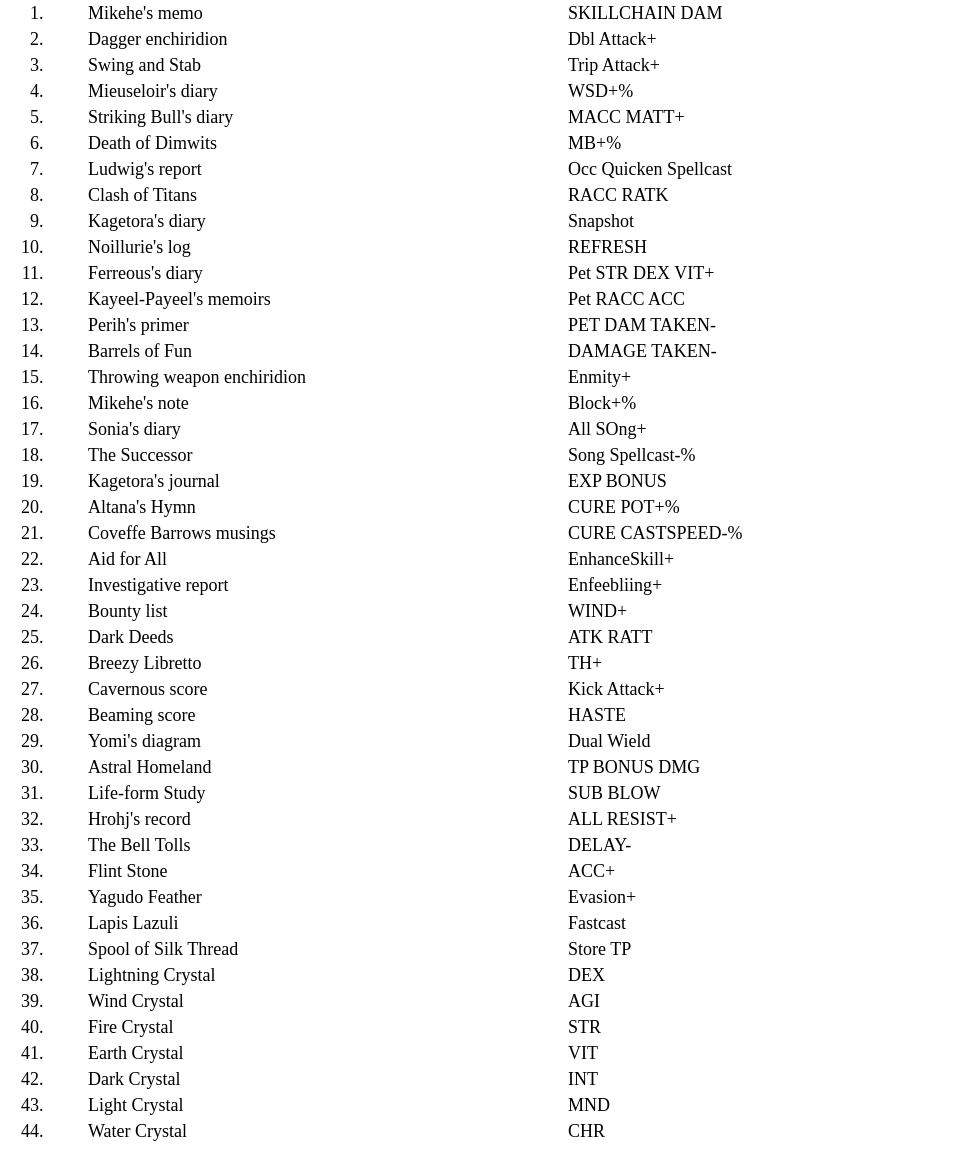
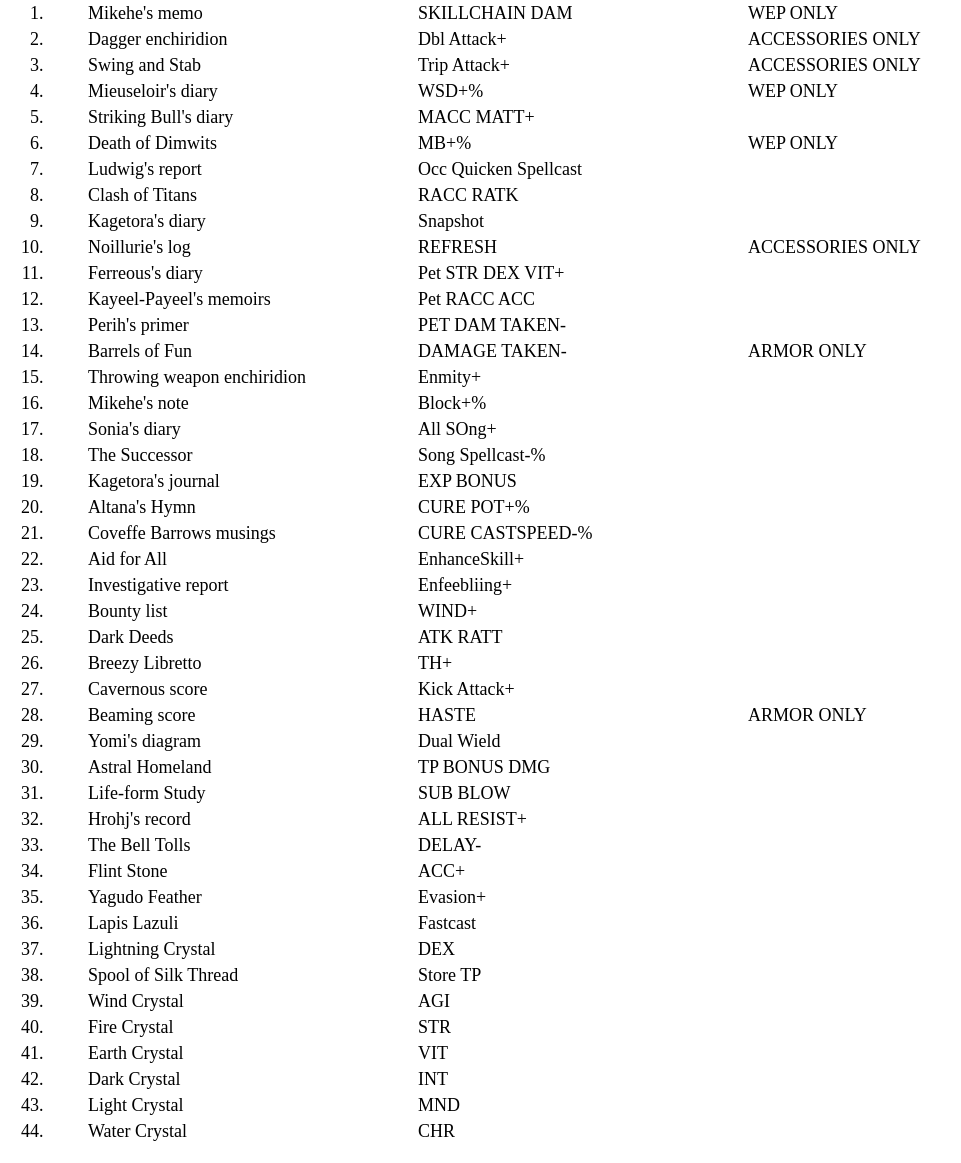
Before and after one commit to npropst78/ffxiaug, a plain HTML site: page index.html in a window 1280 px wide. Shown: the part 247-1410 px from the top of the page, without its empty margins (0-961 px from the left). Drawn offline with Linux system fonts and the light colour scheme.

Commit message:
New aug fields

```diff
--- a/index.html
+++ b/index.html
@@ -6,7 +6,7 @@
     <title>FFXI Augments</title>
     <style>
         li {
-            width: 800px;
+            width: 1000px;
             font-size: 18px;
             list-style: decimal;
         }
@@ -14,10 +14,11 @@
             padding: 0 40px 5px 40px;
         }
         li span:nth-child(1) {
-            width: 400px;
+            width: 250px;
             display: inline-block;
         }
         li span:nth-child(2) {
+            width: 250px;
             display: inline-block;
         }
 
@@ -37,50 +38,50 @@
 <p>Items can be purchased from the sparks vendor under Skil Up tomes.</p>
 
 <ul>
-    <li><span>Mikehe's memo</span><span>SKILLCHAIN DAM</span></li>
-    <li><span>Dagger enchiridion</span><span>Dbl Attack+</span></li>
-    <li><span>Swing and Stab</span><span>Trip Attack+</span></li>
-    <li><span>Mieuseloir's diary</span><span>WSD+%</span></li>
-    <li><span>Striking Bull's diary</span><span>MACC MATT+</span></li>
-    <li><span>Death of Dimwits</span><span>MB+%</span></li>
-    <li><span>Ludwig's report</span><span>Occ Quicken Spellcast</span></li>
-    <li><span>Clash of Titans</span><span>RACC RATK</span></li>
-    <li><span>Kagetora's diary</span><span>Snapshot</span></li>
-    <li><span>Noillurie's log</span><span>REFRESH</span></li>
-    <li><span>Ferreous's diary</span><span>Pet STR DEX VIT+</span></li>
-    <li><span>Kayeel-Payeel's memoirs</span><span>Pet RACC ACC</span></li>
-    <li><span>Perih's primer</span><span>PET DAM TAKEN-</span></li>
-    <li><span>Barrels of Fun</span><span>DAMAGE TAKEN-</span></li>
-    <li><span>Throwing weapon enchiridion</span><span>Enmity+</span></li>
-    <li><span>Mikehe's note</span><span>Block+%</span></li>
-    <li><span>Sonia's diary</span><span>All SOng+</span></li>
-    <li><span>The Successor</span><span>Song Spellcast-%</span></li>
-    <li><span>Kagetora's journal</span><span>EXP BONUS</span></li>
-    <li><span>Altana's Hymn</span><span>CURE POT+%</span></li>
-    <li><span>Coveffe Barrows musings</span><span>CURE CASTSPEED-%</span></li>
-    <li><span>Aid for All</span><span>EnhanceSkill+</span></li>
-    <li><span>Investigative report</span><span>Enfeebliing+</span></li>
-    <li><span>Bounty list</span><span>WIND+</span></li>
-    <li><span>Dark Deeds</span><span>ATK RATT</span></li>
-    <li><span>Breezy Libretto</span><span>TH+</span></li>
-    <li><span>Cavernous score</span><span>Kick Attack+</span></li>
-    <li><span>Beaming score</span><span>HASTE</span></li>
-    <li><span>Yomi's diagram</span><span>Dual Wield</span></li>
-    <li><span>Astral Homeland</span><span>TP BONUS DMG</span></li>
-    <li><span>Life-form Study</span><span>SUB BLOW</span></li>
-    <li><span>Hrohj's record</span><span>ALL RESIST+</span></li>
-    <li><span>The Bell Tolls</span><span>DELAY-</span></li>
-    <li><span>Flint Stone</span><span>ACC+</span></li>
-    <li><span>Yagudo Feather</span><span>Evasion+</span></li>
-    <li><span>Lapis Lazuli</span><span>Fastcast</span></li>
-    <li><span>Spool of Silk Thread</span><span>Store TP</span></li>
-    <li><span>Lightning Crystal</span><span>DEX</span></li>
-    <li><span>Wind Crystal</span><span>AGI</span></li>
-    <li><span>Fire Crystal</span><span>STR</span></li>
-    <li><span>Earth Crystal</span><span>VIT</span></li>
-    <li><span>Dark Crystal</span><span>INT</span></li>
-    <li><span>Light Crystal</span><span>MND</span></li>
-    <li><span>Water Crystal</span><span>CHR</span></li>
+    <li><span>Mikehe's memo</span><span>SKILLCHAIN DAM</span><span>WEP ONLY</span></li>
+    <li><span>Dagger enchiridion</span><span>Dbl Attack+</span><span>ACCESSORIES ONLY</span></li>
+    <li><span>Swing and Stab</span><span>Trip Attack+</span><span>ACCESSORIES ONLY</span></li>
+    <li><span>Mieuseloir's diary</span><span>WSD+%</span><span>WEP ONLY</span></li>
+    <li><span>Striking Bull's diary</span><span>MACC MATT+</span><span></span></li>
+    <li><span>Death of Dimwits</span><span>MB+%</span><span>WEP ONLY</span></li>
+    <li><span>Ludwig's report</span><span>Occ Quicken Spellcast</span><span></span></li>
+    <li><span>Clash of Titans</span><span>RACC RATK</span><span></span></li>
+    <li><span>Kagetora's diary</span><span>Snapshot</span><span></span></li>
+    <li><span>Noillurie's log</span><span>REFRESH</span><span>ACCESSORIES ONLY</span></li>
+    <li><span>Ferreous's diary</span><span>Pet STR DEX VIT+</span><span></span></li>
+    <li><span>Kayeel-Payeel's memoirs</span><span>Pet RACC ACC</span><span></span></li>
+    <li><span>Perih's primer</span><span>PET DAM TAKEN-</span><span></span></li>
+    <li><span>Barrels of Fun</span><span>DAMAGE TAKEN-</span><span>ARMOR ONLY</span></li>
+    <li><span>Throwing weapon enchiridion</span><span>Enmity+</span><span></span></li>
+    <li><span>Mikehe's note</span><span>Block+%</span><span></span></li>
+    <li><span>Sonia's diary</span><span>All SOng+</span><span></span></li>
+    <li><span>The Successor</span><span>Song Spellcast-%</span><span></span></li>
+    <li><span>Kagetora's journal</span><span>EXP BONUS</span><span></span></li>
+    <li><span>Altana's Hymn</span><span>CURE POT+%</span><span></span></li>
+    <li><span>Coveffe Barrows musings</span><span>CURE CASTSPEED-%</span><span></span></li>
+    <li><span>Aid for All</span><span>EnhanceSkill+</span><span></span></li>
+    <li><span>Investigative report</span><span>Enfeebliing+</span><span></span></li>
+    <li><span>Bounty list</span><span>WIND+</span><span></span></li>
+    <li><span>Dark Deeds</span><span>ATK RATT</span><span></span></li>
+    <li><span>Breezy Libretto</span><span>TH+</span><span></span></li>
+    <li><span>Cavernous score</span><span>Kick Attack+</span><span></span></li>
+    <li><span>Beaming score</span><span>HASTE</span><span>ARMOR ONLY</span></li>
+    <li><span>Yomi's diagram</span><span>Dual Wield</span><span></span></li>
+    <li><span>Astral Homeland</span><span>TP BONUS DMG</span><span></span></li>
+    <li><span>Life-form Study</span><span>SUB BLOW</span><span></span></li>
+    <li><span>Hrohj's record</span><span>ALL RESIST+</span><span></span></li>
+    <li><span>The Bell Tolls</span><span>DELAY-</span><span></span></li>
+    <li><span>Flint Stone</span><span>ACC+</span><span></span></li>
+    <li><span>Yagudo Feather</span><span>Evasion+</span><span></span></li>
+    <li><span>Lapis Lazuli</span><span>Fastcast</span><span></span></li>
+    <li><span>Lightning Crystal</span><span>DEX</span><span></span></li>
+    <li><span>Spool of Silk Thread</span><span>Store TP</span><span></span></li>
+    <li><span>Wind Crystal</span><span>AGI</span><span></span></li>
+    <li><span>Fire Crystal</span><span>STR</span><span></span></li>
+    <li><span>Earth Crystal</span><span>VIT</span><span></span></li>
+    <li><span>Dark Crystal</span><span>INT</span><span></span></li>
+    <li><span>Light Crystal</span><span>MND</span><span></span></li>
+    <li><span>Water Crystal</span><span>CHR</span><span></span></li>
 </ul>
 
 
```
